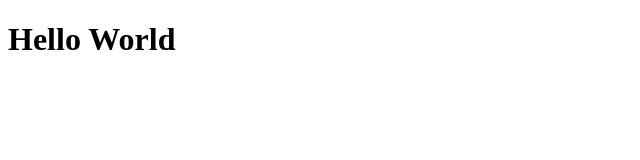
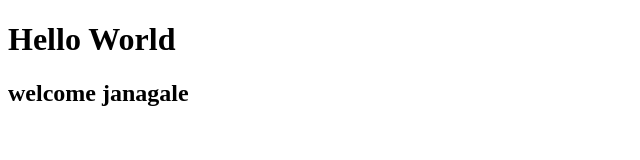
Before and after one commit to Abdirashidyusuf/testing, a plain HTML site: page index.html in a window 1280 px wide. Shown: the whole page, without its empty margins (0-640 px from the left). Drawn offline with Linux system fonts and the light colour scheme.

Commit message:
added two things

```diff
--- a/index.html
+++ b/index.html
@@ -1,11 +1,15 @@
 <!DOCTYPE html>
 <html lang="en">
+
 <head>
     <meta charset="UTF-8">
     <meta name="viewport" content="width=device-width, initial-scale=1.0">
     <title>Document</title>
 </head>
+
 <body>
     <h1>Hello World</h1>
+    <h2>welcome janagale</h2>
 </body>
+
 </html>
```
Also changed, not shown: style.css (added).
